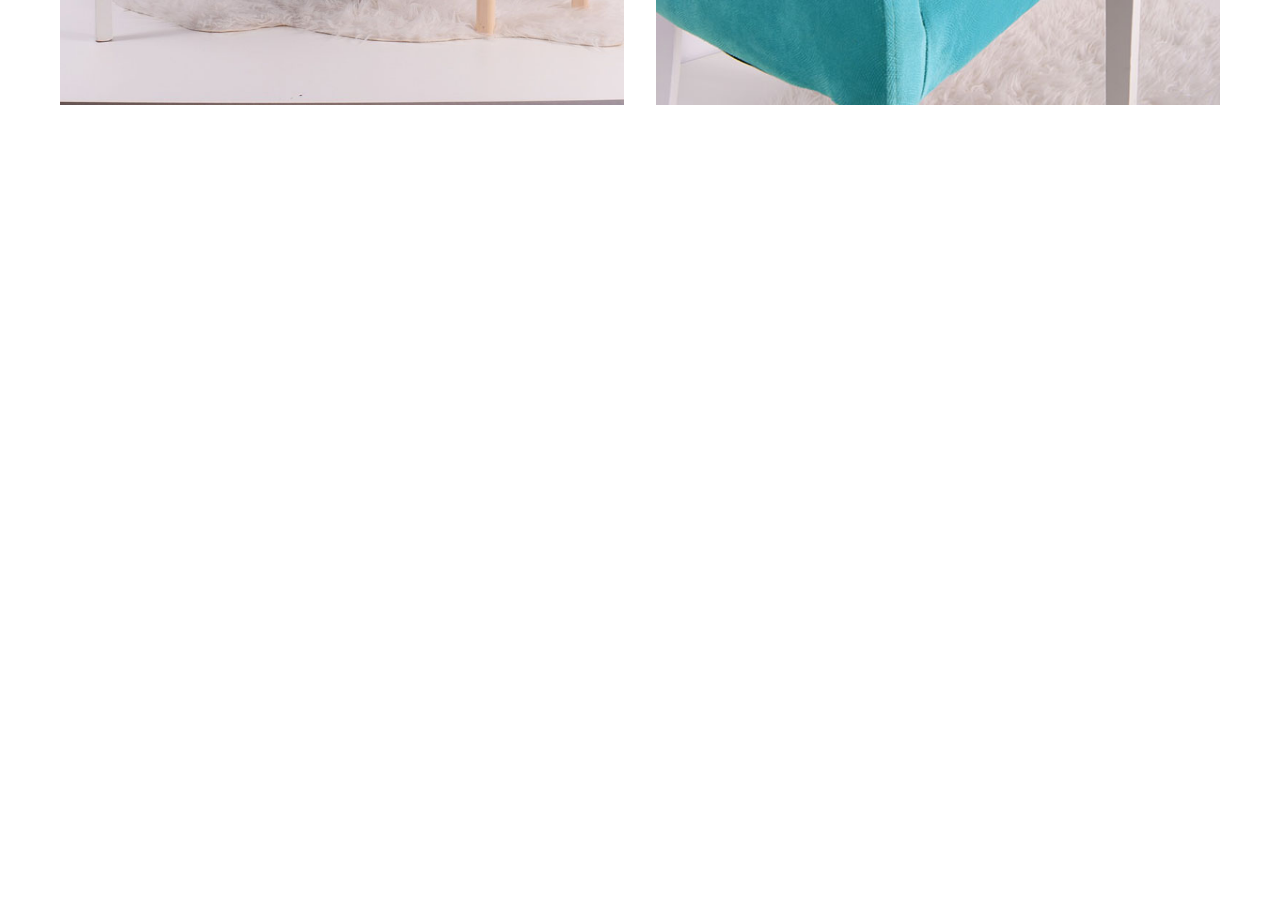
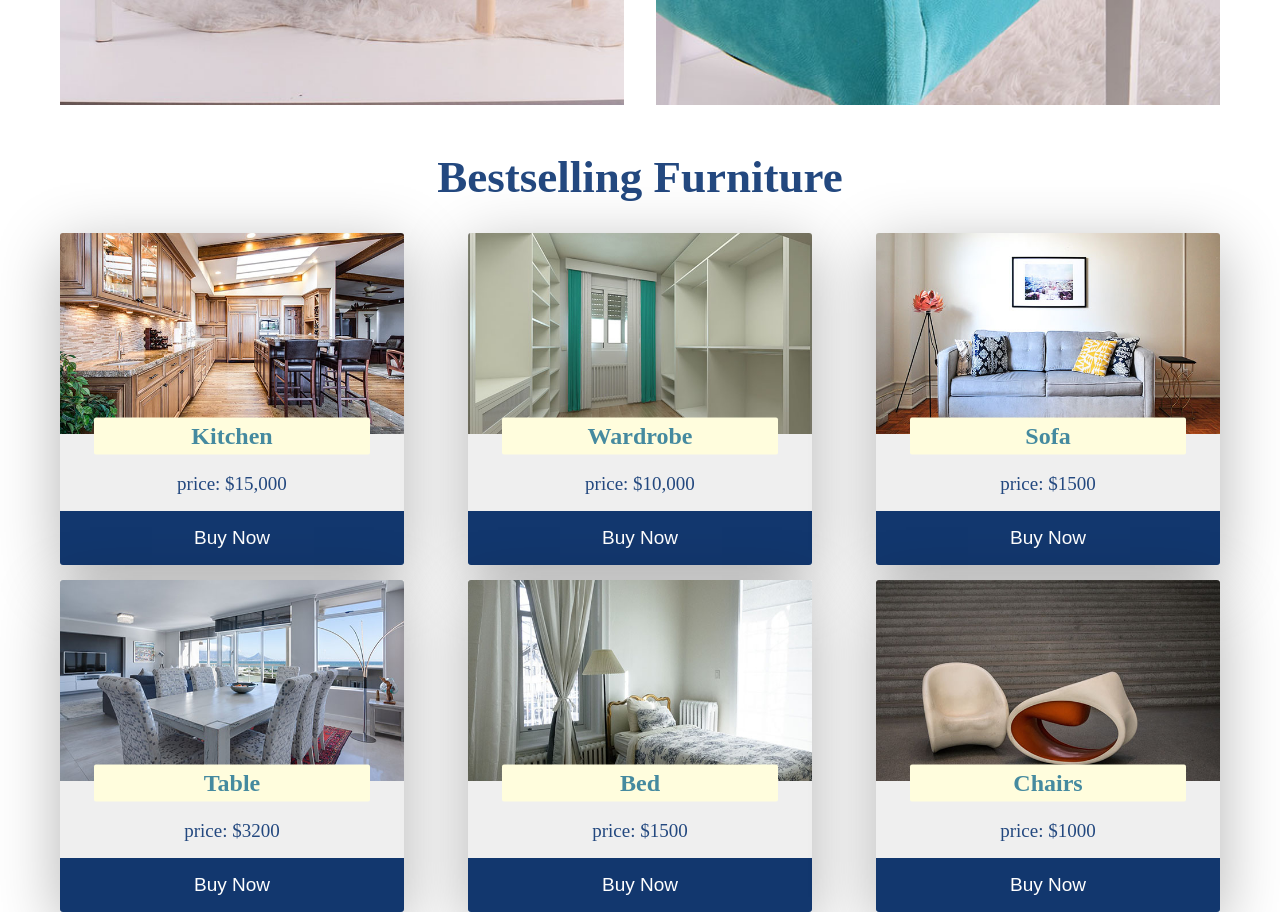
Before and after one commit to BohdanLytvynov/Furniture_Store_Web_Site, an Angular app in the folder furniture-store/: page / in a window 1280 px wide. Shown: the part 1680-2592 px from the top of the page. Before the commit the page ends 1785 px from the top, so only its background shows below. Built offline with nearby package versions, Linux system fonts and the light colour scheme; a web font is replaced by a local one.

Commit message:
bsetsellin ready

```diff
--- /dev/null
+++ b/furniture-store/src/app/best-selling/best-selling.css
@@ -0,0 +1,58 @@
+.bestselling-heading{
+    font-size: 4.5rem;
+    text-align: center;
+    color: #23487f;
+    margin: 3rem 0;
+}
+
+.bestselling-furniture-cards{
+    display: grid;
+    grid-template-columns: repeat(auto-fit, minmax(30rem, 1fr));
+    column-gap: 6.4rem;
+    row-gap: 1.5rem;
+}
+
+.bestselling-furniture-card{
+    background-color: #efefef;
+    box-shadow: 0 1.5rem 6rem rgba(0, 0, 0, 0.3);
+}
+
+.bestselling-furniture-img{
+    width: 100%;
+    border-radius: 0.3rem 0.3rem 0 0;
+}
+
+.bestselling-furniture-heading{
+    background-color: #fffddd;
+    width: 80%;
+    margin: auto;
+    text-align: center;
+    font-size: 2.4rem;
+    color: #458a9f;
+    padding: 0.5rem 0;
+    border-radius: 0.2rem;
+    transform: translateY(-50%);
+}
+
+.bestselling-furniture-paragraph{
+    font-size: 1.9rem;
+    color: #23487f;
+    text-align: center;
+    margin-bottom: 1.6rem;
+
+}
+
+.bestseller-furniture-btn{
+    width: 100%;
+    padding: 1.6rem 0;
+    background-color: #12376e;
+    font-size: 1.9rem;
+    color: #fff;
+    border: none;
+    border-radius: 0 0 0.3rem 0.3rem;
+    transition: all 0.3s;
+}
+
+.bestseller-furniture-btn:hover{
+    background-color: #23487f;
+}
--- /dev/null
+++ b/furniture-store/src/app/best-selling/best-selling.html
@@ -0,0 +1,83 @@
+<section class="bestselling-furniture">
+    <h1 class="bestselling-heading">Bestselling Furniture</h1>
+    <div class="bestselling-furniture-cards">
+        <div class="bestselling-furniture-card">
+            <img
+            src="img/bestsellig-furniture-kitchen.jpg"
+            alt="Card 1 Image"
+            class="bestselling-furniture-img">
+            <h2 class="bestselling-furniture-heading">
+                Kitchen
+            </h2>
+            <p class="bestselling-furniture-paragraph">
+                price: $15,000
+            </p>
+            <button class="bestseller-furniture-btn">Buy Now</button>
+        </div>
+        <div class="bestselling-furniture-card">
+            <img
+            src="img/bestsellig-furniture-wardrobe.jpg"
+            alt="Card 1 Image"
+            class="bestselling-furniture-img">
+            <h2 class="bestselling-furniture-heading">
+                Wardrobe
+            </h2>
+            <p class="bestselling-furniture-paragraph">
+                price: $10,000
+            </p>
+            <button class="bestseller-furniture-btn">Buy Now</button>
+        </div>
+        <div class="bestselling-furniture-card">
+            <img
+            src="img/bestsellig-furniture-sofa.jpg"
+            alt="Card 1 Image"
+            class="bestselling-furniture-img">
+            <h2 class="bestselling-furniture-heading">
+                Sofa
+            </h2>
+            <p class="bestselling-furniture-paragraph">
+                price: $1500
+            </p>
+            <button class="bestseller-furniture-btn">Buy Now</button>
+        </div>
+        <div class="bestselling-furniture-card">
+            <img
+            src="img/bestsellig-furniture-table.jpg"
+            alt="Card 1 Image"
+            class="bestselling-furniture-img">
+            <h2 class="bestselling-furniture-heading">
+                Table
+            </h2>
+            <p class="bestselling-furniture-paragraph">
+                price: $3200
+            </p>
+            <button class="bestseller-furniture-btn">Buy Now</button>
+        </div>
+        <div class="bestselling-furniture-card">
+            <img
+            src="img/bestsellig-furniture-bed.jpg"
+            alt="Card 1 Image"
+            class="bestselling-furniture-img">
+            <h2 class="bestselling-furniture-heading">
+                Bed
+            </h2>
+            <p class="bestselling-furniture-paragraph">
+                price: $1500
+            </p>
+            <button class="bestseller-furniture-btn">Buy Now</button>
+        </div>
+        <div class="bestselling-furniture-card">
+            <img
+            src="img/bestsellig-furniture-chairs.jpg"
+            alt="Card 1 Image"
+            class="bestselling-furniture-img">
+            <h2 class="bestselling-furniture-heading">
+                Chairs
+            </h2>
+            <p class="bestselling-furniture-paragraph">
+                price: $1000
+            </p>
+            <button class="bestseller-furniture-btn">Buy Now</button>
+        </div>
+    </div>
+</section>
--- a/furniture-store/src/app/day-offer/day-offer.css
+++ b/furniture-store/src/app/day-offer/day-offer.css
@@ -10,6 +10,7 @@
     grid-column: 1 / 3;
     grid-row: 1 / -1;
     width: 100%;
+    background-size: cover;
 }
 
 .day-offer-heading{
@@ -46,6 +47,7 @@
     grid-row: 4 / -1;
     width: 100%;
     align-self: end;
+    background-size: cover;
 }
 
 .day-offer-btn:hover{
--- a/furniture-store/src/app/master/master.css
+++ b/furniture-store/src/app/master/master.css
@@ -1,7 +1,7 @@
 .grid-container{
     display: grid;
     grid-template-columns: minmax(6rem, 1fr) repeat(8, minmax(min-content, 16rem)) minmax(6rem, 1fr);
-    grid-template-rows: repeat(3, min-content) 70vh, min-content;
+    grid-template-rows: repeat(3, min-content) 70vh, repeat(5, min-content);
     grid-row-gap: 1.6rem;
 }
 
@@ -223,3 +223,8 @@
     grid-row: 5 / 6;
     grid-column: 2 / 10;
 }
+
+.best-selling{
+    grid-column: 2 / 10;
+    grid-row: 6 / 7;
+}
--- a/furniture-store/src/app/master/master.html
+++ b/furniture-store/src/app/master/master.html
@@ -204,4 +204,5 @@
     </nav>
     <app-banner class="banner-element"></app-banner>
     <app-day-offer class="day-offer"></app-day-offer>
+    <app-best-selling class="best-selling"></app-best-selling>
 </div>
--- a/furniture-store/src/app/master/master.ts
+++ b/furniture-store/src/app/master/master.ts
@@ -1,10 +1,11 @@
 import { Component } from '@angular/core';
 import { Banner } from "../banner/banner";
 import { DayOffer } from "../day-offer/day-offer";
+import { BestSelling } from "../best-selling/best-selling";
 
 @Component({
   selector: 'app-master',
-  imports: [Banner, DayOffer],
+  imports: [Banner, DayOffer, BestSelling],
   templateUrl: './master.html',
   styleUrl: './master.css'
 })
```
Also changed, not shown: furniture-store/src/app/best-selling/best-selling.ts (added, +11 -0 lines), 1 other file (tests, documents, lock files or other folders).
